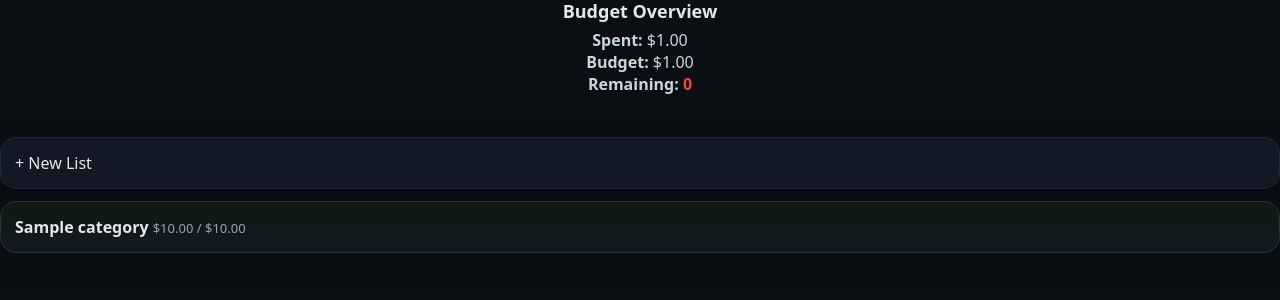
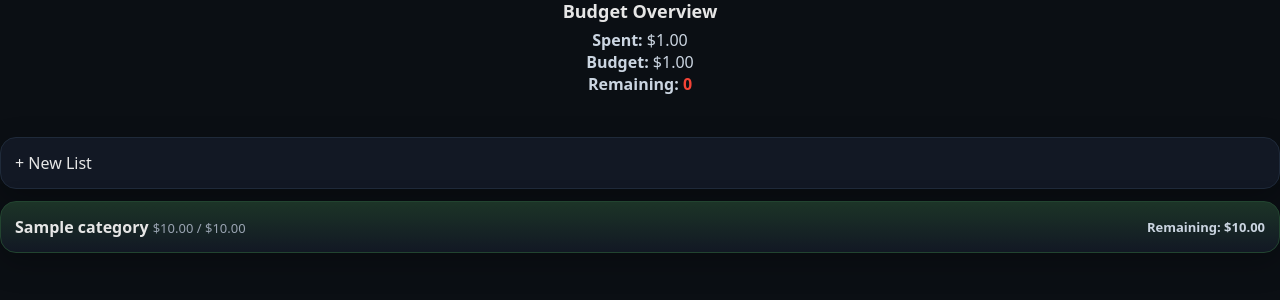
Before and after one commit to KAA04/BudgetThing, a Flask app: template templates/home.html in a window 1280 px wide. Shown: the part 185-485 px from the top of the page. Run offline with Flask 3, Linux system fonts and the light colour scheme; the template is opened without the code that fills it: most values are stand-ins (such as "Sample title", 1, 10 or a date in 2020); parts of the project's set-up code (start-up, migrations or seed data) failed here and were passed over.

Commit message:
style changes

```diff
--- a/static/styles.css
+++ b/static/styles.css
@@ -40,18 +40,18 @@ body {
 ========================= */
 
 .safe {
-  background: linear-gradient(180deg, #0f1a14, #121824);
-  border: 1px solid #1f3a2a;
+  background: linear-gradient(180deg, #1c3427, #121824);
+  border: 1px solid #224430;
 }
 
 .warning {
-  background: linear-gradient(180deg, #1a160c, #121824);
-  border: 1px solid #3a2f1f;
+  background: linear-gradient(180deg, #362d18, #121824);
+  border: 1px solid #4d3e27;
 }
 
 .danger {
-  background: linear-gradient(180deg, #1a0e10, #121824);
-  border: 1px solid #3a1f24;
+  background: linear-gradient(180deg, #331a1e, #121824);
+  border: 1px solid #512830;
 }
 
 /* =========================
@@ -85,6 +85,12 @@ summary::-webkit-details-marker {
 .category-amount {
   font-size: 13px;
   color: #9aa4b2;
+}
+
+.category-remaining {
+  font-size: 13px;
+  color: #cbd5e1;
+  font-weight: 700;
 }
 
 /* =========================
--- a/templates/home.html
+++ b/templates/home.html
@@ -108,6 +108,9 @@
                   ${{ '%.2f'|format(category.spent) }} / ${{ '%.2f'|format(category.budget) }}
                 </span>
               </div>
+            </div>
+            <div class="category-remaining">
+              Remaining: ${{ '%.2f'|format((category.budget - category.spent)|round(2)) }}
             </div>
           </summary>
 
```
